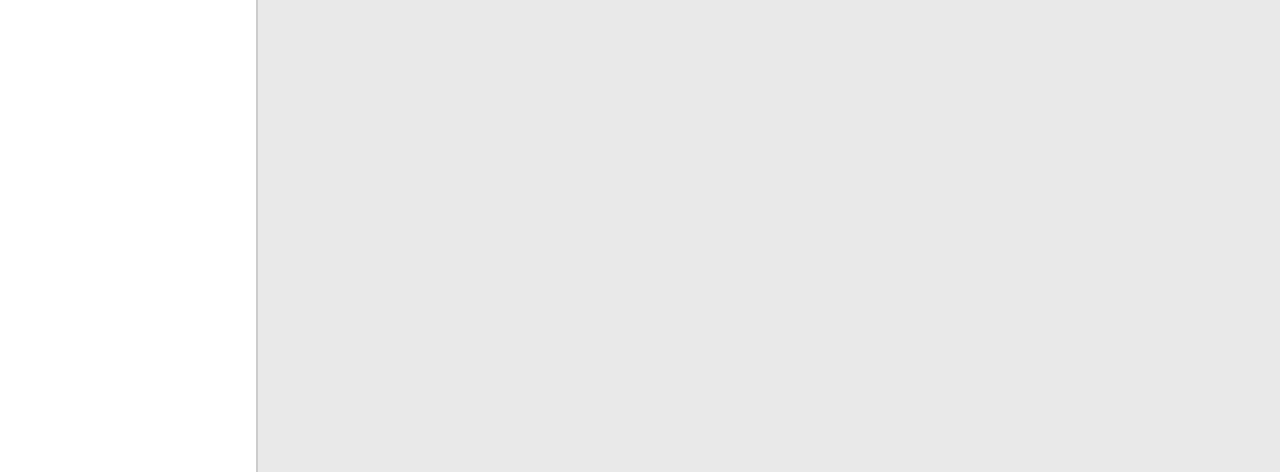
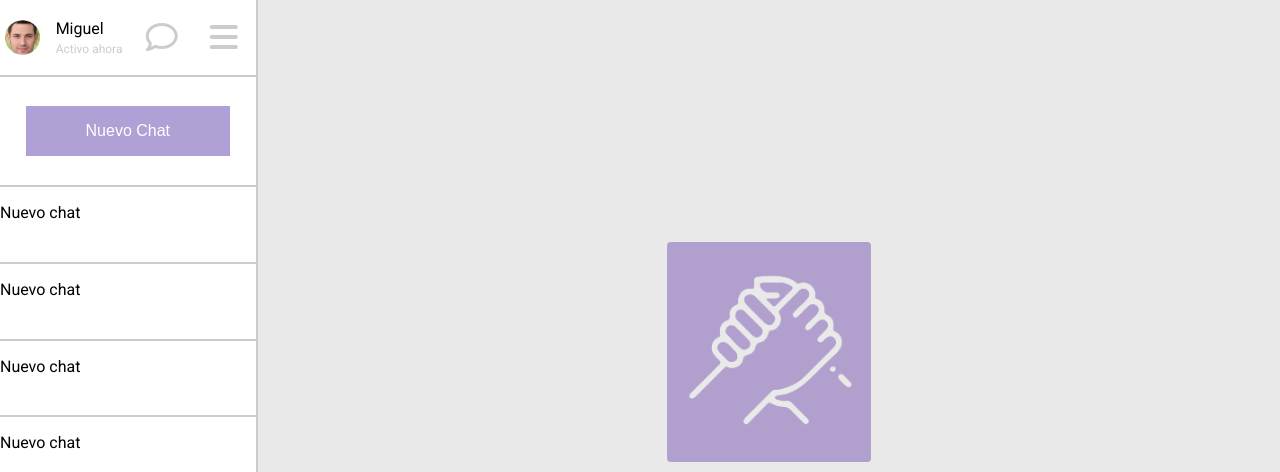
Before and after one commit to Juan-JG/Desafio4-JuanJg, a plain HTML site: page index.html in a window 1280 px wide. Shown: the top 472 px of the page. Drawn offline with Linux system fonts and the light colour scheme.

Commit message:
Agregado Usuario y Networking

```diff
--- a/css/style.css
+++ b/css/style.css
@@ -1,6 +1,15 @@
 body {
     margin: 0;
     padding: 0;
+    font-family: "Roboto", sans-serif;
+}
+i {
+    padding: 0;
+    margin: 0;
+}
+p {
+    padding: 0;
+    margin: 0;
 }
 main {
     display: flex;
@@ -8,18 +17,109 @@ main {
     width: 100%;
     height: 100vh;
 }
-.contenedor_mensajes {
+/***** Sección mensajes *****/
+/*** Contenedores ***/
+.contenedor_mensajeria {
     display: flex;
     flex-direction: column;
+    justify-content: space-between;
+    align-items: center;
     width: 20%;
     height: 100%;
     background-color: white;
 }
+.contenedor_mensajeria div:last-of-type {
+    border: none;
+}
+/*** Contenedor usuario ***/
+.contenedor_usuario {
+    display: flex;
+    flex-direction: row;
+    justify-content: space-between;
+    align-items: center;
+}
+.contenedor_estado {
+    display: flex;
+    flex-direction: row;
+    justify-content: center;
+    align-items: center;
+    width: 100%;
+    height: 100%;
+    gap: 1rem;
+}
+.contenedor_estado img {
+    width: auto;
+    height: 100%;
+}
+.usuario_descripcion {
+    display: flex;
+    flex-direction: column;
+    justify-content: center;
+    align-items: flex-start;
+    gap: 0.2rem;
+}
+.usuario_nombre {
+    font-size: 16px;
+}
+.usuario_estado {
+    font-size: 12px;
+    color: #cccccc;
+}
+.contenedor_iconos {
+    display: flex;
+    flex-direction: row;
+    justify-content: center;
+    align-items: center;
+    gap: 2rem;
+    width: 100%;
+    height: auto;
+}
+.contenedor_mensaje {
+    border-bottom: 2px solid #cccccc;
+    width: 100%;
+    height: 8.5%;
+    padding: 1rem;
+    overflow: hidden;
+}
+/*** Contenedor botón de nuevo chat ***/
+.contenedor_nuevochat {
+    display: flex;
+    justify-content: center;
+    align-items: center;
+    width: 100%;
+    height: 15%;
+}
+.boton_nuevochat {
+    background-color: #afa0d5;
+    color: white;
+    border: none;
+    font-size: 16px;
+    width: 80%;
+    height: auto;
+    padding: 1rem ;
+}
+.boton_nuevochat:hover {
+    cursor: pointer;
+}
+/*** Sección logo ***/
 .contenedor_logo {
     display: flex;
     flex-direction: column;
+    justify-content: center;
+    align-items: center;
     width: 80%;
     height: 100%;
     background-color: #e9e9e9;
     border-left: 2px solid #cccccc;
 }
+.contenedor_logo img{
+    width: 20%;
+    height: auto;
+    padding: 1rem;
+}
+.texto_logo {
+    font-size: 50px;
+}
+.contenedor_logo span {
+    font-weight: bold;
+}
--- a/index.html
+++ b/index.html
@@ -1,19 +1,54 @@
 <!DOCTYPE html>
-<html lang="en">
-<head>
-    <meta charset="UTF-8">
-    <meta name="viewport" content="width=device-width, initial-scale=1.0">
-    <link rel="stylesheet" href="css/style.css">
-    <title>Document</title>
-</head>
-<body>
+<html lang="es">
+  <head>
+    <meta charset="UTF-8" />
+    <meta name="viewport" content="width=device-width, initial-scale=1.0" />
+    <link rel="stylesheet" href="css/style.css" />
+    <link rel="preconnect" href="https://fonts.googleapis.com" />
+    <link rel="preconnect" href="https://fonts.gstatic.com" crossorigin />
+    <link
+      href="https://fonts.googleapis.com/css2?family=Roboto:ital,wght@0,100;0,300;0,400;0,500;0,700;0,900;1,100;1,300;1,400;1,500;1,700;1,900&display=swap"
+      rel="stylesheet"
+    />
+    <title>Servicio de mensajería</title>
+  </head>
+  <body>
     <main>
-        <div class="contenedor_mensajes">
-
+      <div class="contenedor_mensajeria">
+        <div class="contenedor_usuario contenedor_mensaje">
+          <div class="contenedor_estado">
+            <img src="img/user1.png" alt="Imagen de usuario" />
+            <div class="usuario_descripcion">
+              <p class="usuario_nombre">Miguel</p>
+              <p class="usuario_estado">Activo ahora</p>
+            </div>
+          </div>
+          <div class="contenedor_iconos">
+            <i class="fa-regular fa-2x fa-comment" style="color: #cccccc"></i>
+            <i class="fa-solid fa-2x fa-bars" style="color: #cccccc"></i>
+          </div>
         </div>
-        <div class="contenedor_logo">
-
+        <div class="contenedor_nuevochat contenedor_mensaje">
+            <button class="boton_nuevochat">Nuevo Chat</button>
         </div>
+        <div class="contenedor_chat contenedor_mensaje">Nuevo chat</div>
+        <div class="contenedor_chat contenedor_mensaje">Nuevo chat</div>
+        <div class="contenedor_chat contenedor_mensaje">Nuevo chat</div>
+        <div class="contenedor_chat contenedor_mensaje">Nuevo chat</div>
+        <div class="contenedor_chat contenedor_mensaje">Nuevo chat</div>
+        <div class="contenedor_chat contenedor_mensaje">Nuevo chat</div>
+        <div class="contenedor_chat contenedor_mensaje">Nuevo chat</div>
+        <div class="contenedor_chat contenedor_mensaje">Nuevo chat</div>
+      </div>
+      <div class="contenedor_logo">
+        <img src="img/network.png" alt="Icono de networking">
+        <p class="texto_logo">Comienza el Networking</p>
+        <p>Presiona el botón <span>"Nuevo chat"</span> para comenzar a crear nuevas<br> redes de contacto para tu empresa o emprendimiento.</p>
+      </div>
     </main>
-</body>
+    <script
+      src="https://kit.fontawesome.com/0e63edc376.js"
+      crossorigin="anonymous"
+    ></script>
+  </body>
 </html>
```
Also changed, not shown: img/user1.png (added), img/user2.png (added), img/user3.png (added), img/user4.png (added), img/user5.png (added), img/user6.png (added), img/user7.png (added), img/user8.png (added), img/user9.png (added).
